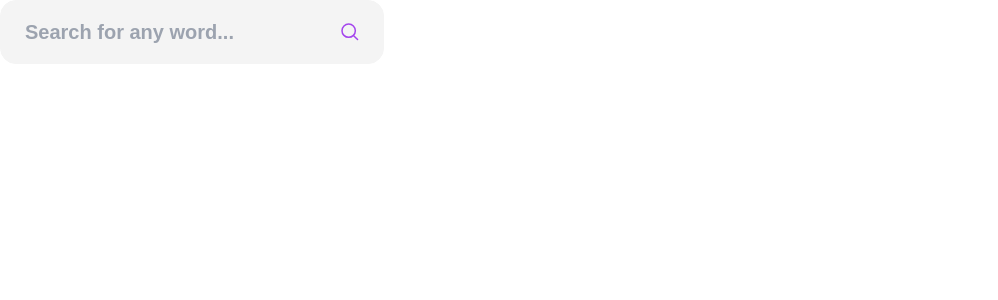
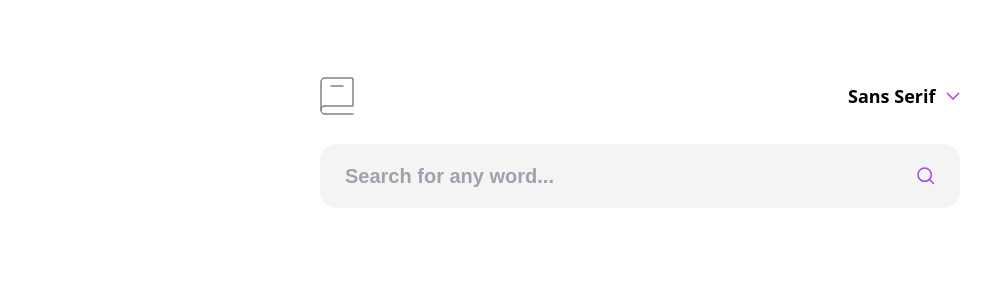
Before and after one commit to yasserpulido/dictionary-web-react-app, a React (Vite) app: page / in a window 1280 px wide. Shown: the top 300 px of the page, without its empty margins (0-998 px from the left). Built offline with nearby package versions, Linux system fonts and the light colour scheme.

Commit message:
Se creo el componente dropdown para seleccionar las fuentes.

```diff
--- a/src/App.tsx
+++ b/src/App.tsx
@@ -1,10 +1,13 @@
-import { TextField } from "./components";
+import { Navigation, TextField } from "./components";
 
 function App() {
   return (
-    <>
-      <TextField />
-    </>
+    <div className="container mx-auto pt-16 px-80 h-full">
+      <div className="grid grid-rows-2 grid-flow-col gap-4">
+        <Navigation />
+        <TextField />
+      </div>
+    </div>
   );
 }
 
--- /dev/null
+++ b/src/components/dropdown/dropdown.tsx
@@ -0,0 +1,83 @@
+import { useEffect, useRef, useState } from "react";
+import ArrowDown from "../../assets/icon-arrow-down.svg";
+
+enum Font {
+  SansSerif = "Sans Serif",
+  Serif = "Serif",
+  Mono = "Mono",
+}
+
+const Dropdown = () => {
+  const [isOpen, setIsOpen] = useState(false);
+  const [font, setFont] = useState(Font.SansSerif);
+  const dropdownRef = useRef<HTMLDivElement>(null);
+
+  const fontStyle =
+    font === Font.SansSerif
+      ? "font-sans"
+      : font === Font.Serif
+      ? "font-serif"
+      : "font-mono";
+
+  useEffect(() => {
+    const handleClickOutside = (event: MouseEvent) => {
+      if (
+        dropdownRef.current &&
+        !dropdownRef.current.contains(event.target as Node)
+      ) {
+        setIsOpen(false);
+      }
+    };
+
+    document.addEventListener("mousedown", handleClickOutside);
+
+    return () => {
+      document.removeEventListener("mousedown", handleClickOutside);
+    };
+  }, []);
+
+  return (
+    <div className="cursor-pointer" ref={dropdownRef}>
+      <div
+        className="flex items-center justify-between w-28"
+        onClick={() => setIsOpen((prevState) => !prevState)}
+      >
+        <p className={`font-bold ${fontStyle} text-lg`}>{font}</p>
+        <img src={ArrowDown} alt="arrow down" />
+      </div>
+      {isOpen && (
+        <ul className="absolute bg-white rounded-lg shadow-md p-5 w-44">
+          <li
+            className="font-bold font-sans text-lg p-1 dropdown-item"
+            onClick={() => {
+              setFont(Font.SansSerif);
+              setIsOpen(false);
+            }}
+          >
+            Sans Serif
+          </li>
+          <li
+            className="font-bold font-serif text-lg p-1 dropdown-item"
+            onClick={() => {
+              setFont(Font.Serif);
+              setIsOpen(false);
+            }}
+          >
+            Serif
+          </li>
+          <li
+            className="font-bold font-mono text-lg p-1 dropdown-item"
+            onClick={() => {
+              setFont(Font.Mono);
+              setIsOpen(false);
+            }}
+          >
+            Mono
+          </li>
+        </ul>
+      )}
+    </div>
+  );
+};
+
+export default Dropdown;
--- /dev/null
+++ b/src/components/dropdown/index.ts
@@ -0,0 +1 @@
+export { default as Dropdown } from "./dropdown";
--- a/src/components/index.ts
+++ b/src/components/index.ts
@@ -1 +1,3 @@
 export * from "./textfield";
+export * from "./navigation";
+export * from "./dropdown";
--- /dev/null
+++ b/src/components/navigation/index.ts
@@ -0,0 +1 @@
+export { default as Navigation } from "./navigation";
--- /dev/null
+++ b/src/components/navigation/navigation.tsx
@@ -0,0 +1,19 @@
+import { Dropdown } from "..";
+import Logo from "../../assets/logo.svg";
+
+const Navigation = () => {
+  return (
+    <header className="flex items-center justify-between">
+      <img src={Logo} alt="logo" />
+      <nav className="flex items-center">
+        <ul className="flex items-center justify-between">
+          <li>
+            <Dropdown />
+          </li>
+        </ul>
+      </nav>
+    </header>
+  );
+};
+
+export default Navigation;
--- a/src/components/textfield/textfield.tsx
+++ b/src/components/textfield/textfield.tsx
@@ -18,7 +18,7 @@ const TextField = ({ warning = false, ...props }: TextFieldProps) => {
           border: `1px solid ${borderColor}`,
           color: "#2d2d2d",
         }}
-        className="flex items-center justify-between w-96 h-16 rounded-2xl py-5 px-6"
+        className="flex items-center justify-between h-16 rounded-2xl py-5 px-6"
       >
         <input
           type="text"
--- a/src/index.css
+++ b/src/index.css
@@ -1,6 +1,12 @@
 @tailwind base;
 @tailwind components;
 @tailwind utilities;
+
+html,
+body,
+#root {
+  height: 100%;
+}
 
 body {
   font-family: sans-serif, serif, monospace;
@@ -19,5 +25,9 @@ input:focus {
 .btn-warning {
   font-family: sans-serif;
   font-size: 20px;
-  color: #FF5252;
+  color: #ff5252;
 }
+
+.dropdown-item:hover {
+  color: #a445ed;
+}
--- a/src/output.css
+++ b/src/output.css
@@ -544,20 +544,87 @@ video {
   --tw-backdrop-sepia:  ;
 }
 
+.container {
+  width: 100%;
+}
+
+@media (min-width: 640px) {
+  .container {
+    max-width: 640px;
+  }
+}
+
+@media (min-width: 768px) {
+  .container {
+    max-width: 768px;
+  }
+}
+
+@media (min-width: 1024px) {
+  .container {
+    max-width: 1024px;
+  }
+}
+
+@media (min-width: 1280px) {
+  .container {
+    max-width: 1280px;
+  }
+}
+
+@media (min-width: 1536px) {
+  .container {
+    max-width: 1536px;
+  }
+}
+
+.absolute {
+  position: absolute;
+}
+
+.mx-auto {
+  margin-left: auto;
+  margin-right: auto;
+}
+
 .flex {
   display: flex;
+}
+
+.grid {
+  display: grid;
 }
 
 .h-16 {
   height: 4rem;
 }
 
-.w-96 {
-  width: 24rem;
+.h-full {
+  height: 100%;
+}
+
+.w-28 {
+  width: 7rem;
+}
+
+.w-44 {
+  width: 11rem;
 }
 
 .w-full {
   width: 100%;
+}
+
+.cursor-pointer {
+  cursor: pointer;
+}
+
+.grid-flow-col {
+  grid-auto-flow: column;
+}
+
+.grid-rows-2 {
+  grid-template-rows: repeat(2, minmax(0, 1fr));
 }
 
 .items-center {
@@ -568,8 +635,16 @@ video {
   justify-content: space-between;
 }
 
+.gap-4 {
+  gap: 1rem;
+}
+
 .rounded-2xl {
   border-radius: 1rem;
+}
+
+.rounded-lg {
+  border-radius: 0.5rem;
 }
 
 .border {
@@ -580,14 +655,69 @@ video {
   border-style: none;
 }
 
+.bg-white {
+  --tw-bg-opacity: 1;
+  background-color: rgb(255 255 255 / var(--tw-bg-opacity));
+}
+
+.p-1 {
+  padding: 0.25rem;
+}
+
+.p-5 {
+  padding: 1.25rem;
+}
+
 .px-6 {
   padding-left: 1.5rem;
   padding-right: 1.5rem;
 }
 
+.px-80 {
+  padding-left: 20rem;
+  padding-right: 20rem;
+}
+
 .py-5 {
   padding-top: 1.25rem;
   padding-bottom: 1.25rem;
+}
+
+.pt-16 {
+  padding-top: 4rem;
+}
+
+.font-mono {
+  font-family: ui-monospace, SFMono-Regular, Menlo, Monaco, Consolas, "Liberation Mono", "Courier New", monospace;
+}
+
+.font-sans {
+  font-family: ui-sans-serif, system-ui, sans-serif, "Apple Color Emoji", "Segoe UI Emoji", "Segoe UI Symbol", "Noto Color Emoji";
+}
+
+.font-serif {
+  font-family: ui-serif, Georgia, Cambria, "Times New Roman", Times, serif;
+}
+
+.text-lg {
+  font-size: 1.125rem;
+  line-height: 1.75rem;
+}
+
+.font-bold {
+  font-weight: 700;
+}
+
+.shadow-md {
+  --tw-shadow: 0 4px 6px -1px rgb(0 0 0 / 0.1), 0 2px 4px -2px rgb(0 0 0 / 0.1);
+  --tw-shadow-colored: 0 4px 6px -1px var(--tw-shadow-color), 0 2px 4px -2px var(--tw-shadow-color);
+  box-shadow: var(--tw-ring-offset-shadow, 0 0 #0000), var(--tw-ring-shadow, 0 0 #0000), var(--tw-shadow);
+}
+
+html,
+body,
+#root {
+  height: 100%;
 }
 
 body {
@@ -607,5 +737,9 @@ input:focus {
 .btn-warning {
   font-family: sans-serif;
   font-size: 20px;
-  color: #FF5252;
+  color: #ff5252;
 }
+
+.dropdown-item:hover {
+  color: #a445ed;
+}
```
Also changed, not shown: src/assets/icon-arrow-down.svg (added), src/assets/logo.svg (added).
